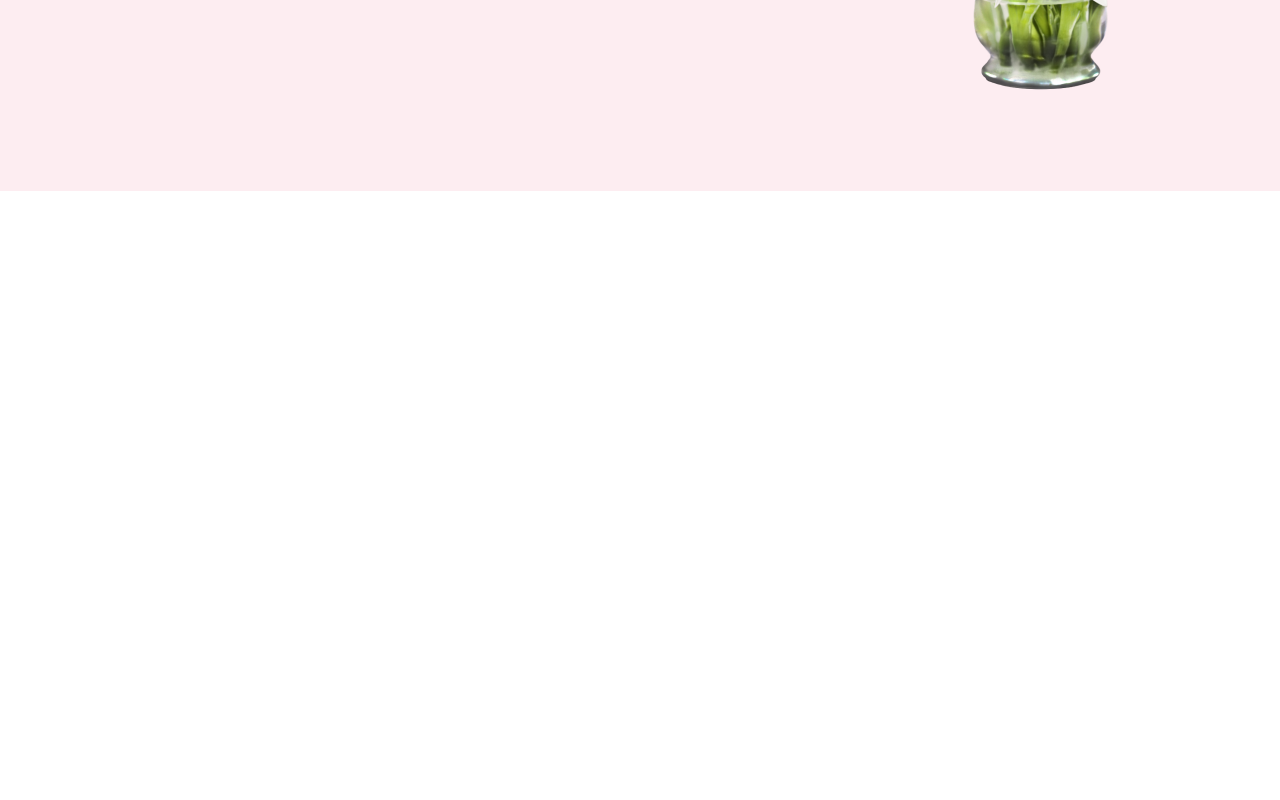
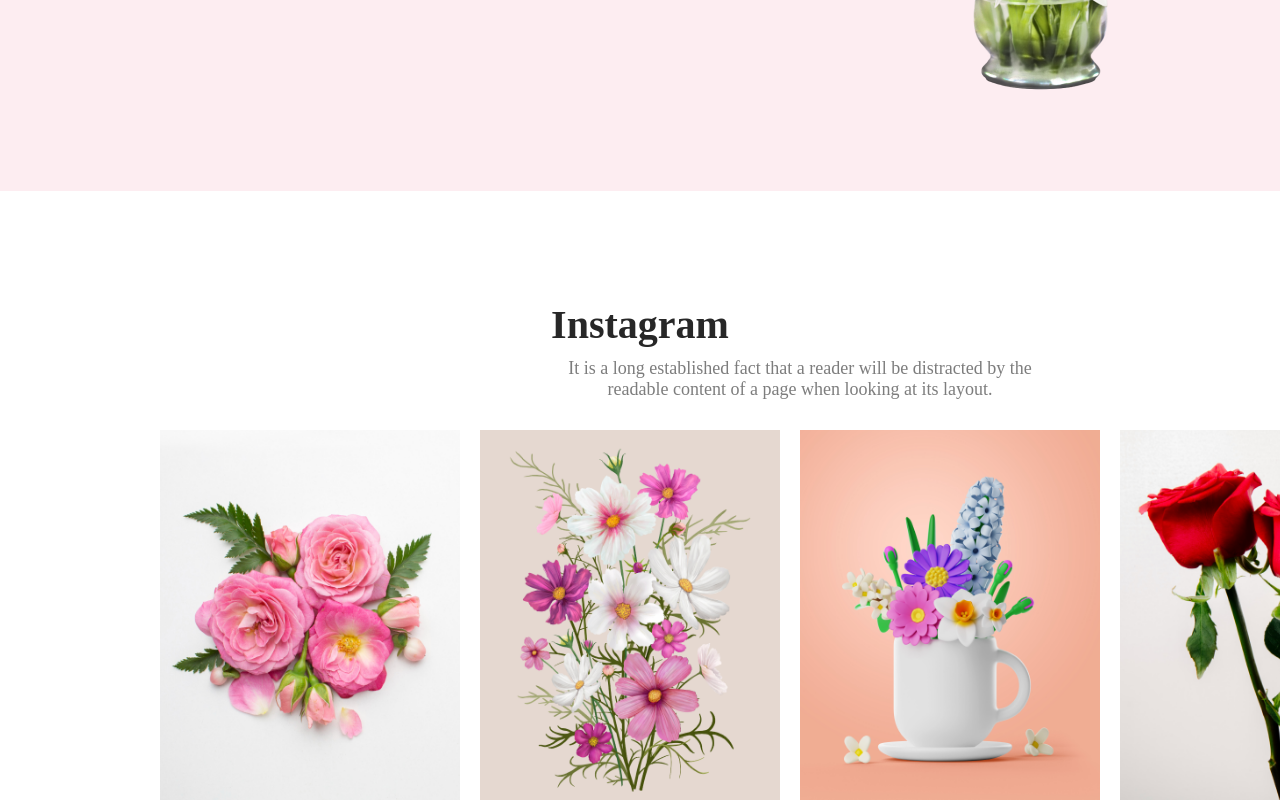
Before and after one commit to surovishimu/assignment-1, a plain HTML site: page index.html in a window 1280 px wide. Shown: the part 2459-3259 px from the top of the page. Before the commit the page ends 2800 px from the top, so only its background shows below. Drawn offline with Linux system fonts and the light colour scheme.

Commit message:
instagram part added

```diff
--- a/css/style.css
+++ b/css/style.css
@@ -161,7 +161,7 @@
     background-color: rgba(229, 84, 115, 0.10);
     justify-content: space-around;
     align-items: center;
-    margin-bottom: 150px;
+    margin-bottom: 110px;
     text-align: center;
     margin-top: 90px;
     height: 80vh;
@@ -213,3 +213,34 @@
     margin-right: 80px;
     padding-top: 40px;
 }
+/* instagram section design */
+.instagram-container{
+    width: 75%;
+    margin: auto;
+   text-align: center;
+
+}
+.insta-title{
+color: #272727;
+font-size: 40px;
+font-weight: 800;
+margin-bottom: 10px;
+}
+.insta-text{
+color: rgba(39, 39, 39, 0.60);
+font-size: 18px;
+font-weight: 400;
+width: 500px;
+margin-left: 390px;
+margin-bottom: 30px;
+
+}
+.instagram-photo{
+    display: flex;
+    gap: 20px;
+}
+
+.flowers{
+width: 300px;
+height: 370px;
+}
--- a/index.html
+++ b/index.html
@@ -100,6 +100,22 @@
                 <img src="image/pngwing 8.png" alt="" class="discount-photo">
             </div>
         </div>
+
+        <!-- instagram section -->
+
+        <div class="instagram-container">
+            <div class="instagram-info">
+                <h3 class="insta-title">Instagram</h3>
+                <p class="insta-text">It is a long established fact that a reader will be distracted by the readable
+                    content of a page when looking at its layout.</p>
+            </div>
+            <div class="instagram-photo">
+                <img class="flowers" src="image/Flower 01.png" alt="">
+                <img class="flowers" src="image/Rectangle 4.png" alt="">
+                <img class="flowers" src="image/Rectangle 5.png" alt="">
+                <img class="flowers" src="image/Rectangle 6.png" alt="">
+            </div>
+        </div>
     </main>
     <footer>
 
```
